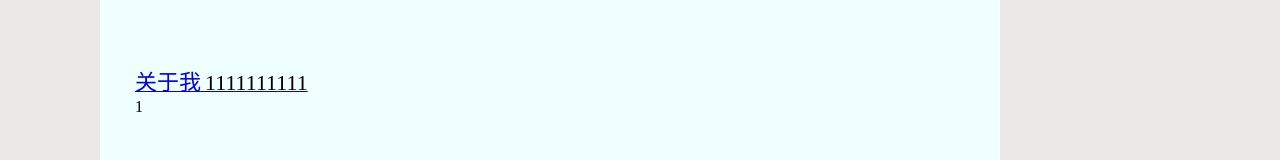
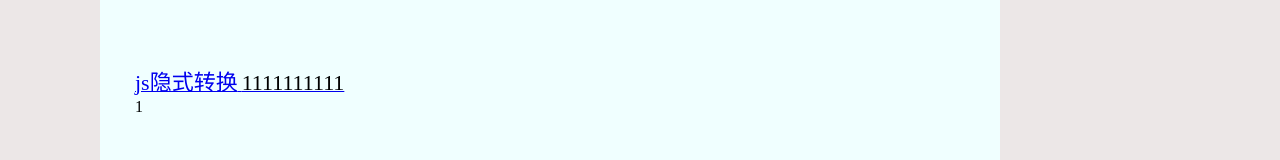
Before and after one commit to y6789/hu-one, a plain HTML site: page index.html in a window 1280 px wide. Shown: the part 153-313 px from the top of the page. Drawn offline with Linux system fonts and the light colour scheme.

Commit message:
Update index.html

```diff
--- a/index.html
+++ b/index.html
@@ -38,7 +38,7 @@
 <div class="main">
  <div class="nbys">
   <a href="https://space.bilibili.com/486627819?spm_id_from=333.1007.0.0">
-    <em>关于我</em>
+    <em>js隐式转换</em>
   <!--不建议直接使用a标签 除了底部，建议这样<a href“你要插入的链接></a>-->
 <span class="huanhan">1111111111</span></a>
 <span class="ss">1</span>
```
